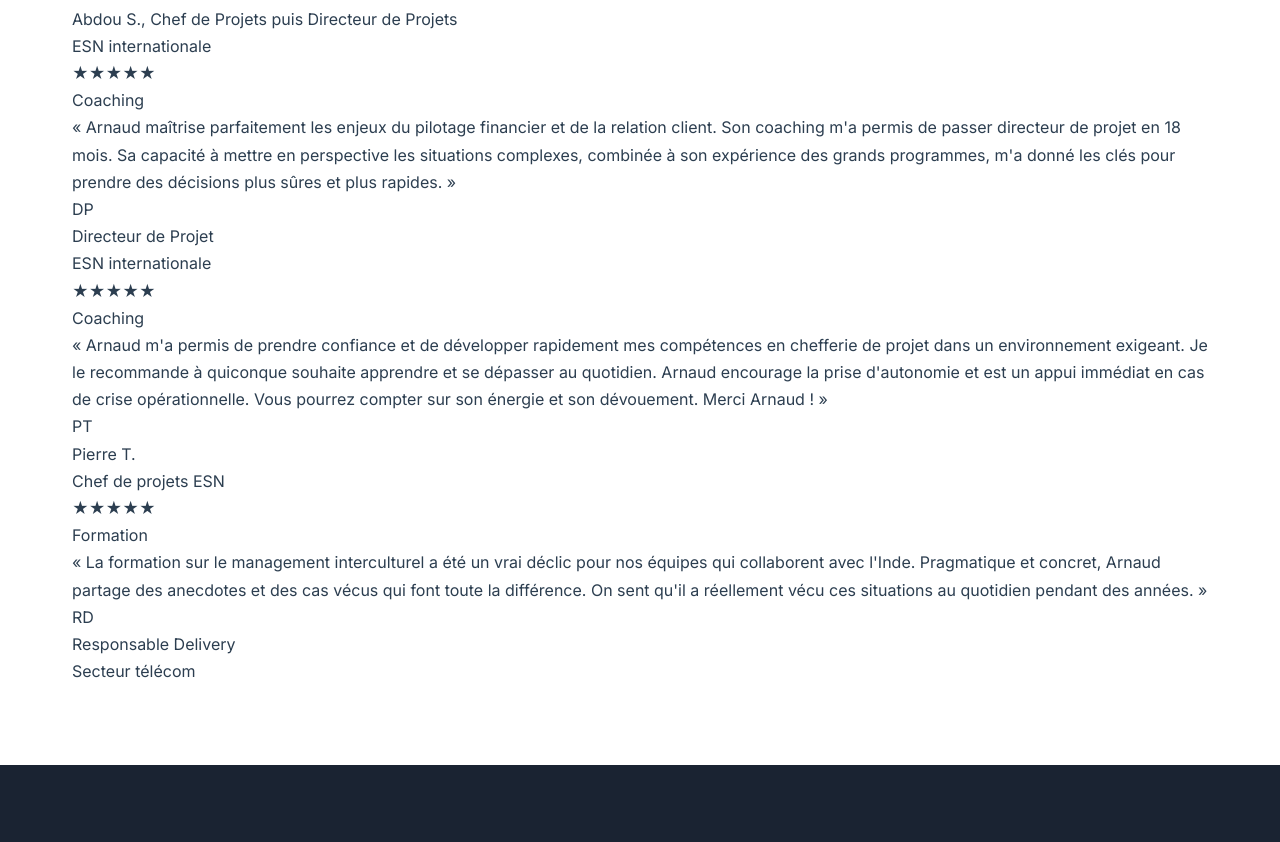
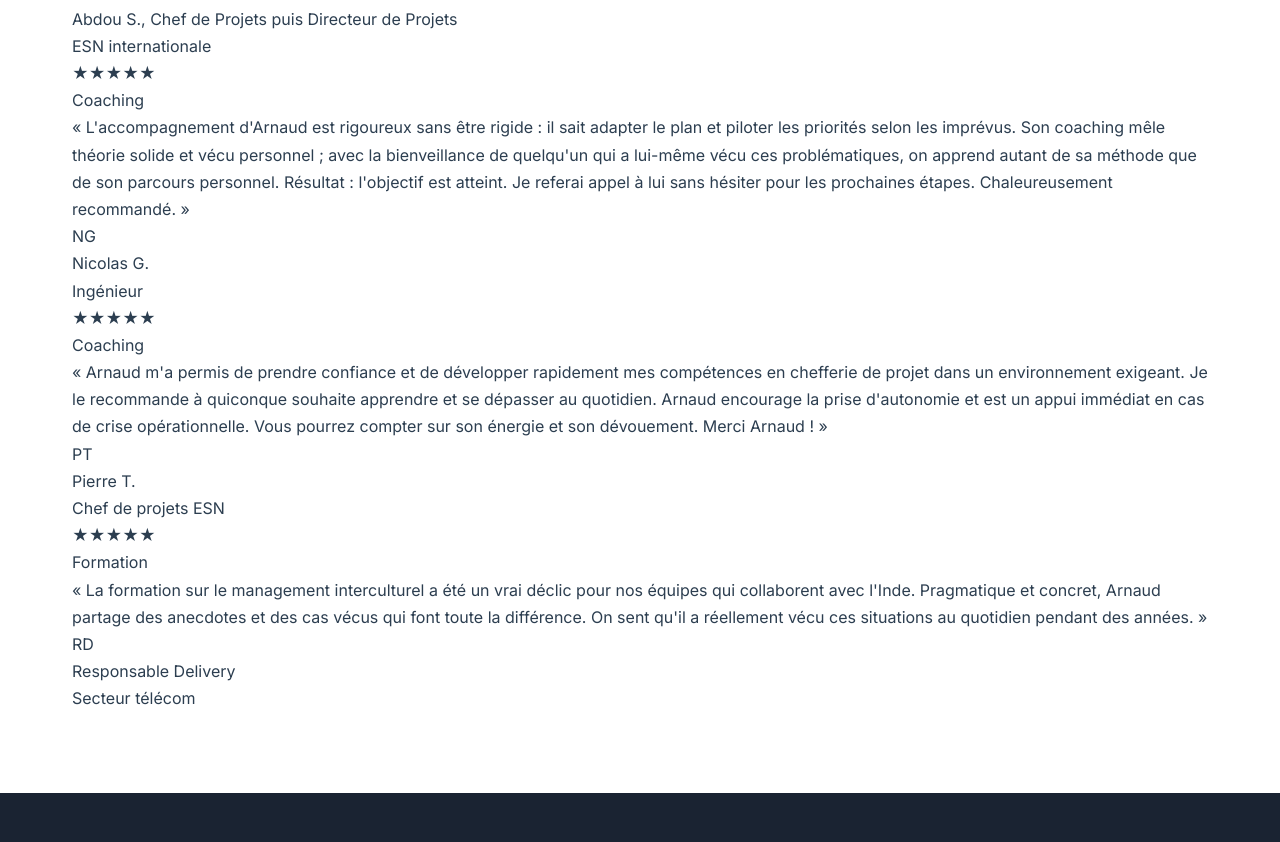
Before and after one commit to ALOcoaching/site-alo-coaching, a plain HTML site: page temoignages.html in a window 1280 px wide. Shown: the part 828-1670 px from the top of the page. Drawn offline with nearby package versions, Linux system fonts and the light colour scheme; a web font is replaced by a local one.

Commit message:
Remplacement témoignage 2 par Nicolas G. (ingénieur)

```diff
--- a/temoignages.html
+++ b/temoignages.html
@@ -95,13 +95,13 @@
             <span class="testimonial-tag">Coaching</span>
           </div>
           <blockquote>
-            « Arnaud maîtrise parfaitement les enjeux du pilotage financier et de la relation client. Son coaching m'a permis de passer directeur de projet en 18 mois. Sa capacité à mettre en perspective les situations complexes, combinée à son expérience des grands programmes, m'a donné les clés pour prendre des décisions plus sûres et plus rapides. »
+            « L'accompagnement d'Arnaud est rigoureux sans être rigide : il sait adapter le plan et piloter les priorités selon les imprévus. Son coaching mêle théorie solide et vécu personnel ; avec la bienveillance de quelqu'un qui a lui-même vécu ces problématiques, on apprend autant de sa méthode que de son parcours personnel. Résultat : l'objectif est atteint. Je referai appel à lui sans hésiter pour les prochaines étapes. Chaleureusement recommandé. »
           </blockquote>
           <div class="author">
-            <div class="author-avatar">DP</div>
+            <div class="author-avatar">NG</div>
             <div class="author-info">
-              <div class="name">Directeur de Projet</div>
-              <div class="role">ESN internationale</div>
+              <div class="name">Nicolas G.</div>
+              <div class="role">Ingénieur</div>
             </div>
           </div>
         </div>
```
Also changed, not shown: index.html (+4 -4 lines).
